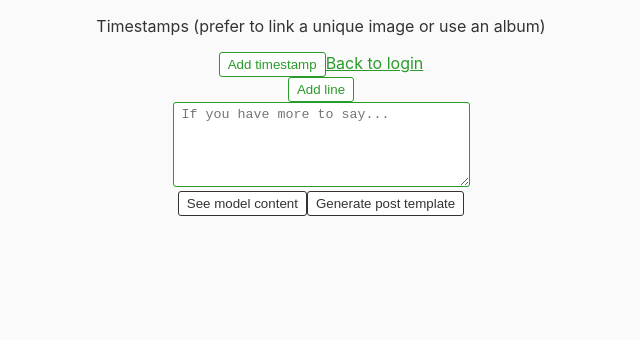
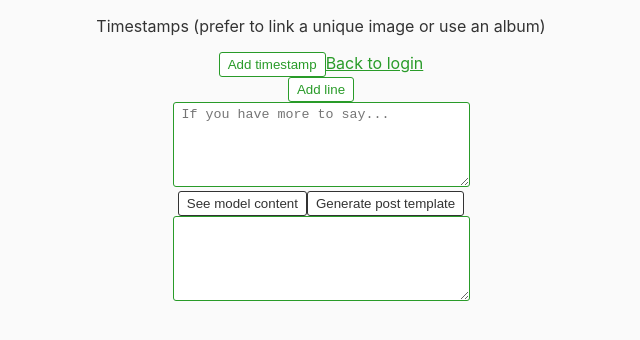
Before and after one commit to Vico-P/mm-generator, a React (Create React App) app: page /create-post in a window 1280 px wide. Shown: the top 340 px of the page, without its empty margins (319-959 px from the left). Built offline with nearby package versions, Linux system fonts and the light colour scheme.

Commit message:
Post's code generation works perfectly

```diff
--- a/src/Modules/PostGeneratorModule/PostGenerator.js
+++ b/src/Modules/PostGeneratorModule/PostGenerator.js
@@ -13,17 +13,20 @@ function PostGenerator() {
   const generatePost = () => {
     let result = [];
     console.log(timestampList);
-    timestampList.forEach((timestamp) => {
-      result.push("[" + timestamp.name + "](" + timestamp.link + ")");
+    timestampList.forEach((timestamp, index) => {
+      result.push("[" + timestamp.name + "](" + timestamp.link + ")\n");
+      if (index === timestampList.length - 1) {
+        result.push('\n');
+      }
     });
     if (imagesList.length > 0) {
-      result.push("|name|timestamp|description|price");
-      result.push("|-|-|-|-");
+      result.push("|name|timestamp|description|price\n");
+      result.push("|-|-|-|-\n");
       imagesList.forEach((image) => {
-        result.push("|" + image.name + "| [" + image.imgName + "] (" + image.imgUrl + ")|" + image.desc + "|" + image.price + "");
+        result.push("|" + image.name + "| [" + image.imgName + "] (" + image.imgUrl + ")|" + image.desc + "|" + image.price + "\n");
       });
     }
-    result.push("" + toGenerate.message + "");
+    result.push("" + toGenerate.message + "\n");
     setTemplateGenerated(result);
   }
 
@@ -49,13 +52,14 @@ function PostGenerator() {
         onClick={() => {generatePost()}}>
         Generate post template
       </button>
-      {templateGenerated.map((row, index) => {
-        return (
-          <div key={index}>
-            {row}
-          </div>
-        );
-      })}
+      <div>
+        <textarea
+          value={templateGenerated.join('')}
+          rows="5"
+          cols="33"
+          className="form-control">
+        </textarea>
+      </div>
     </div>
   );
 }
```
